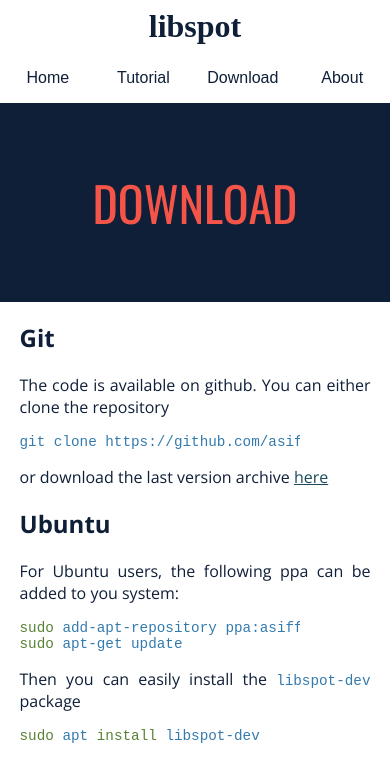
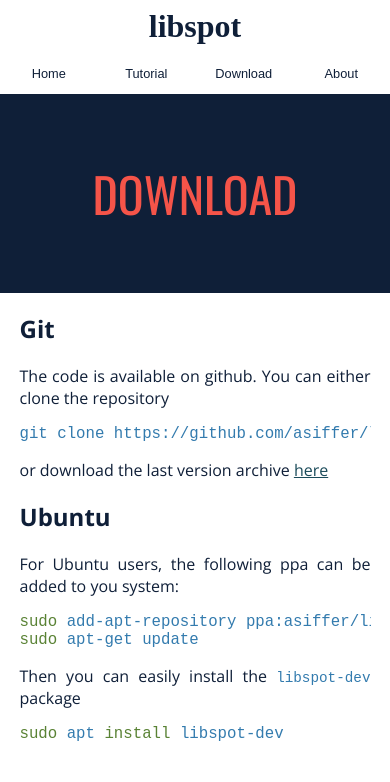
Before and after one commit to asiffer/libspot, a Jekyll site: the page built from _pages/04_download.md, in a window 390 px wide. Shown: the top 782 px of the page. Built offline with Jekyll 4.4.1, drawn with Linux system fonts in a browser that asks for light colours; nearby versions of some CDN libraries; some web fonts are replaced.

Commit message:
responsive

```diff
--- a/_sass/layout.scss
+++ b/_sass/layout.scss
@@ -230,7 +230,7 @@ footer {
 }
 
 
-@media (max-width: 340px)
+@media (max-width: 400px)
 {
 	.topbar .tab {
 		a {
--- a/_sass/syntax.scss
+++ b/_sass/syntax.scss
@@ -68,9 +68,9 @@ pre .vi { color: #bb60d5 } /* Name.Variable.Instance */
 pre .vm { color: #bb60d5 } /* Name.Variable.Magic */
 pre .il { color: #40a070 } /* Literal.Number.Integer.Long */
 /*.highlight pre .hll { background-color: #ffffcc }*/
-.highlight .lineno { padding: 0;}
+/*.highlight .lineno { padding: 0;}*/
 /*.highlight pre code { display: block; white-space: pre; overflow-x: auto; word-wrap: normal; padding: 0; }*/
-/*.highlight pre  { width: 100%; margin: 0 auto; font: normal 1.1em $font4; white-space: pre-wrap; color: $color4; background: #FFFFFF; } /* -> REAL BACKGROUND */
+.highlight pre  { width: 100%; margin: 0 auto; font: normal 1.1em $font4; white-space: pre-wrap; color: $color4; background: #FFFFFF; } /* -> REAL BACKGROUND */
 /*.highlight pre .c { color: #408080; font-style: italic } /* Comment */
 .highlight pre .err { border: 1px solid #FF0000 } /* Error */
 .highlight pre .k { color: #008000; font-weight: bold } /* Keyword */
```
Also changed, not shown: 2 other files.
